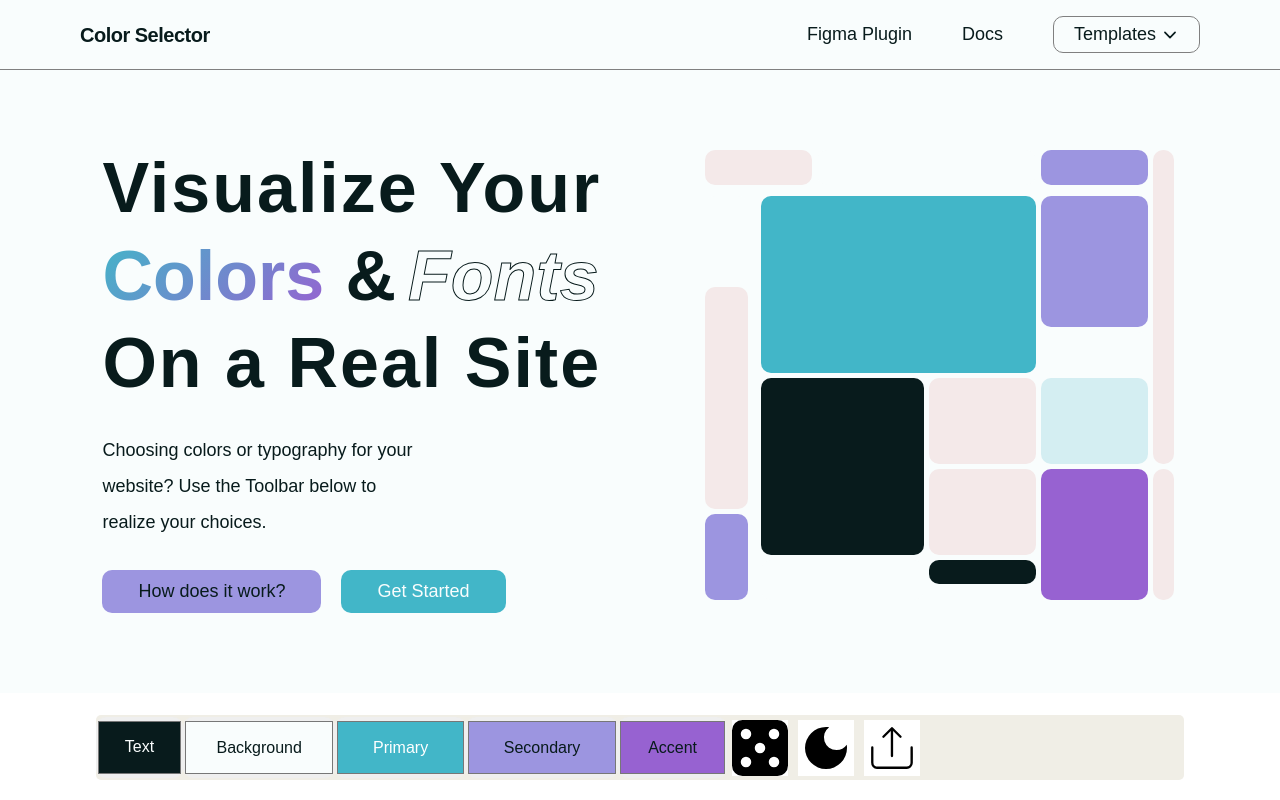
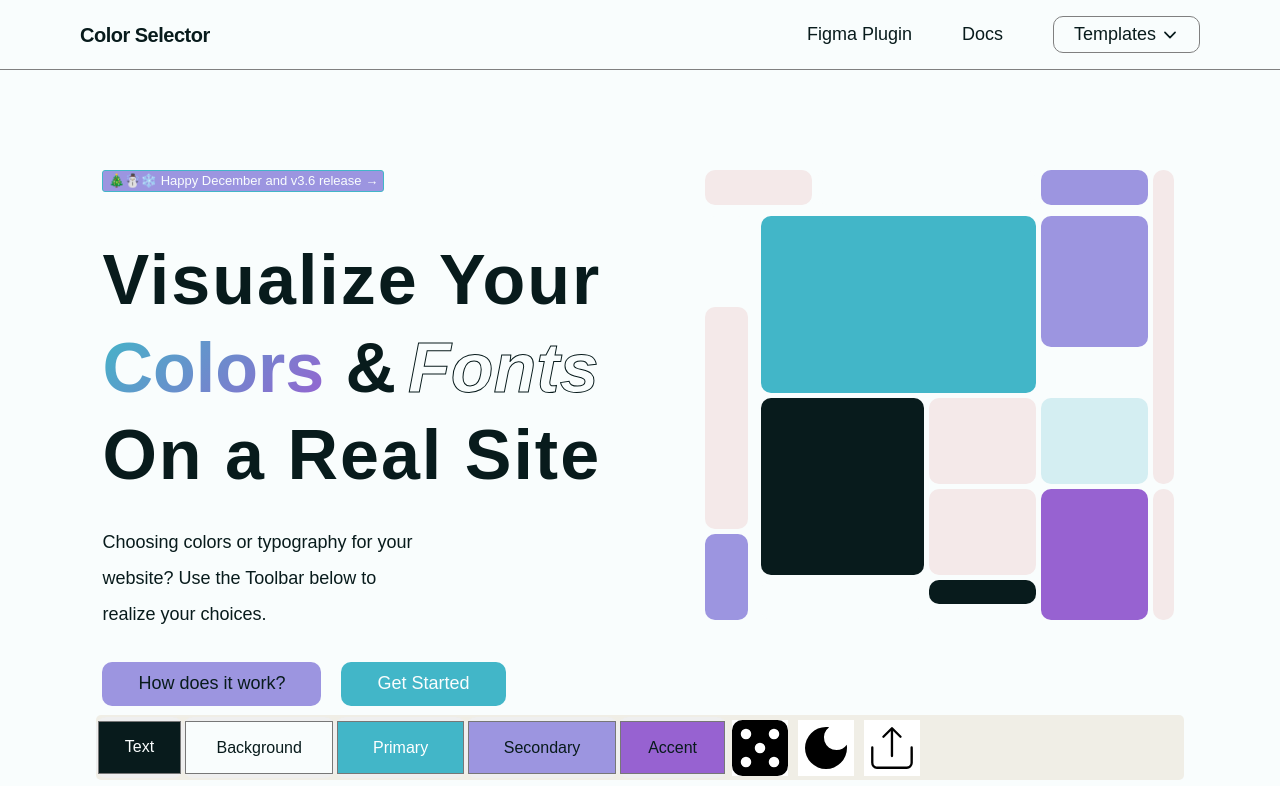
Before and after one commit to eduarf/visualize-colors, a React (Vite) app: page / in a window 1280 px wide. Built offline with nearby package versions, Linux system fonts and the light colour scheme; a web font is replaced by a local one.

Commit message:
heroText update

```diff
--- a/src/components/hero/Hero.jsx
+++ b/src/components/hero/Hero.jsx
@@ -3,13 +3,17 @@ import HeroText from "./comps/HeroText";
 import HeroImg from "./comps/HeroImg";
 
 const StyledHero = styled.section`
+  margin-top: 2rem;
   display: grid;
   grid-template-columns: 56% 44%;
   padding: 10vh 8vw;
-  background-color: var(--color-background);
   @media only screen and (max-width: 1000px){
     grid-template-columns: repeat(1, minmax(0, 1fr));
     gap: 5rem;
+    margin-top: 0;
+  }
+  @media only screen and (max-width: 500px){
+    padding: 4vh 6vw;
   }
 `;
 
--- a/src/components/hero/comps/HeroText.jsx
+++ b/src/components/hero/comps/HeroText.jsx
@@ -68,9 +68,31 @@ const StyledButtonContainer = styled.div`
     }
 `;
 
+const StyledLatesText = styled.a`
+    padding: 0.1rem 0.5rem;
+    margin-bottom: 2rem;
+    border: 1px solid var(--color-primary);
+    width: fit-content;
+    border-radius: 3px;
+    background: var(--color-secondary);
+    color: var(--color-background);
+    transition: opacity ease 0.3s;
+    font-size: 1.3rem;
+    cursor: pointer;
+    transition: all .3s ease;
+    &:hover {
+      background-color: var(--color-primary);
+    }
+    @media only screen and (max-width: 500px){
+      font-size: 1.1rem;
+      margin-bottom: .5rem;
+    }
+`;
+
 export default function HeroText() {
   return (
     <StyledHeroText>
+      <StyledLatesText>🎄☃️❄️ Happy December and v3.6 release →</StyledLatesText>
       <StyledHeader>
         Visualize Your <br /> <span className="color-effect">Colors</span> &
         <span className="font-effect">Fonts</span>
--- a/src/pages/Home/Home.jsx
+++ b/src/pages/Home/Home.jsx
@@ -7,6 +7,7 @@ import { useSelector } from "react-redux";
 
 const StyledHome = styled.div`
 position: relative;
+background-color: var(--color-background);
 `;
 
 
```
